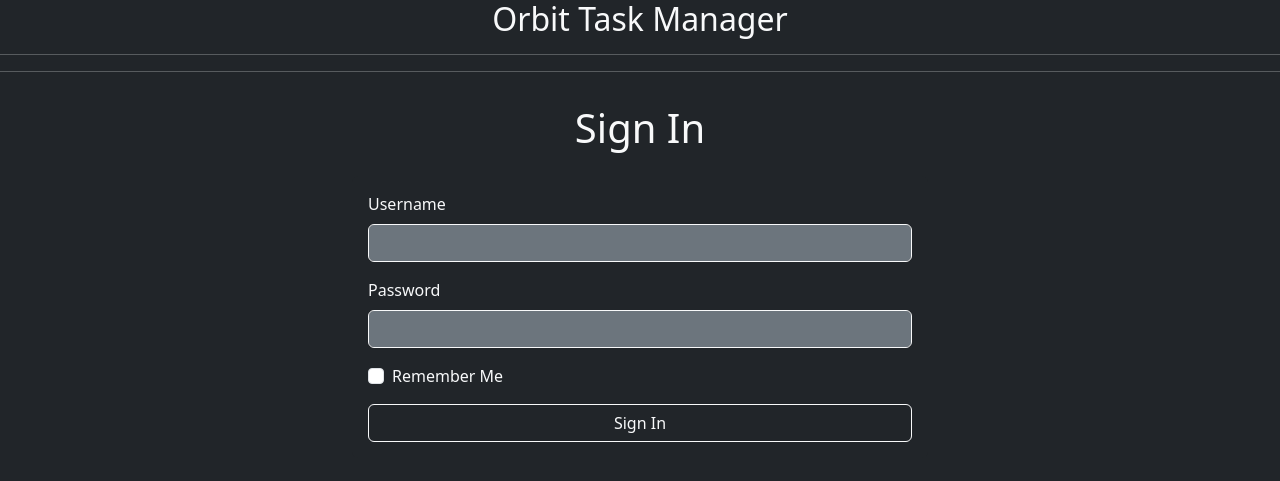
After one commit to cellis-snhu/Orbit, a Flask app: page /login in a window 1280 px wide. The commit adds this page. Shown: the top 481 px of the page. Run offline with Flask 3, Linux system fonts and the light colour scheme.

Commit message:
Add sign in form setup

```diff
--- /dev/null
+++ b/app/main/forms.py
@@ -0,0 +1,10 @@
+from flask_wtf import FlaskForm
+from wtforms.fields.simple import PasswordField, BooleanField, SubmitField, StringField
+from wtforms.validators import DataRequired
+
+
+class LoginForm(FlaskForm):
+    username = StringField('Username', validators=[DataRequired()])
+    password = PasswordField('Password', validators=[DataRequired()])
+    remember_me = BooleanField('Remember Me')
+    submit = SubmitField('Sign In')
--- a/app/main/routes.py
+++ b/app/main/routes.py
@@ -1,5 +1,6 @@
-from flask import render_template
+from flask import render_template, redirect, flash
 from ..task.service import task_service
+from .forms import LoginForm
 
 from app.main import bp
 
@@ -10,3 +11,12 @@ def index():
     user = {"username": "Chris"}
     tasks = task_service.list_tasks()
     return render_template("index.html", title="Orbit Task Manager", user=user, tasks=tasks)
+
+
+@bp.route("/login", methods=['GET', 'POST'])
+def login():
+    form = LoginForm()
+    if form.validate_on_submit():
+        flash('Login requested for user {}, remember_me={}'.format(form.username.data, form.remember_me.data))
+        return redirect("/index")
+    return render_template('login.html', title='Sign In', form=form)
--- a/app/templates/base.html
+++ b/app/templates/base.html
@@ -17,6 +17,16 @@
 <body class="bg-dark text-light">
 <h2 class="text-center mb-1">Orbit Task Manager</h2>
 <hr class="border-light">
+<hr>
+        {% with messages = get_flashed_messages() %}
+        {% if messages %}
+        <ul>
+            {% for message in messages %}
+            <li>{{ message }}</li>
+            {% endfor %}
+        </ul>
+        {% endif %}
+        {% endwith %}
 {% block content %}{% endblock %}
 </body>
 
--- /dev/null
+++ b/app/templates/login.html
@@ -0,0 +1,29 @@
+{% extends "base.html" %}
+
+{% block content %}
+<div class="container" style="max-width: 600px; margin-top: 2rem;">
+    <h1 class="text-center mb-4">Sign In</h1>
+    <form action="" method="post" novalidate class="bg-dark p-3 rounded">
+        {{ form.hidden_tag() }}
+
+        <div class="mb-3">
+            {{ form.username.label(class="form-label text-light") }}
+            {{ form.username(class="form-control bg-secondary text-light border-light", size=32) }}
+        </div>
+
+        <div class="mb-3">
+            {{ form.password.label(class="form-label text-light") }}
+            {{ form.password(class="form-control bg-secondary text-light border-light", size=32) }}
+        </div>
+
+        <div class="form-check mb-3">
+            {{ form.remember_me(class="form-check-input") }}
+            {{ form.remember_me.label(class="form-check-label text-light") }}
+        </div>
+
+        <div class="d-grid">
+            {{ form.submit(class="btn btn-outline-light") }}
+        </div>
+    </form>
+</div>
+{% endblock %}
--- a/pyproject.toml
+++ b/pyproject.toml
@@ -6,6 +6,7 @@ requires-python = ">=3.13"
 dependencies = [
     "coverage==7.10.6",
     "flask==3.1.2",
+    "flask-wtf==1.2.2",
     "pytest==8.4.2",
     "ruff==0.13.0",
     "six==1.17.0",
```
Also changed, not shown: 1 other file.
